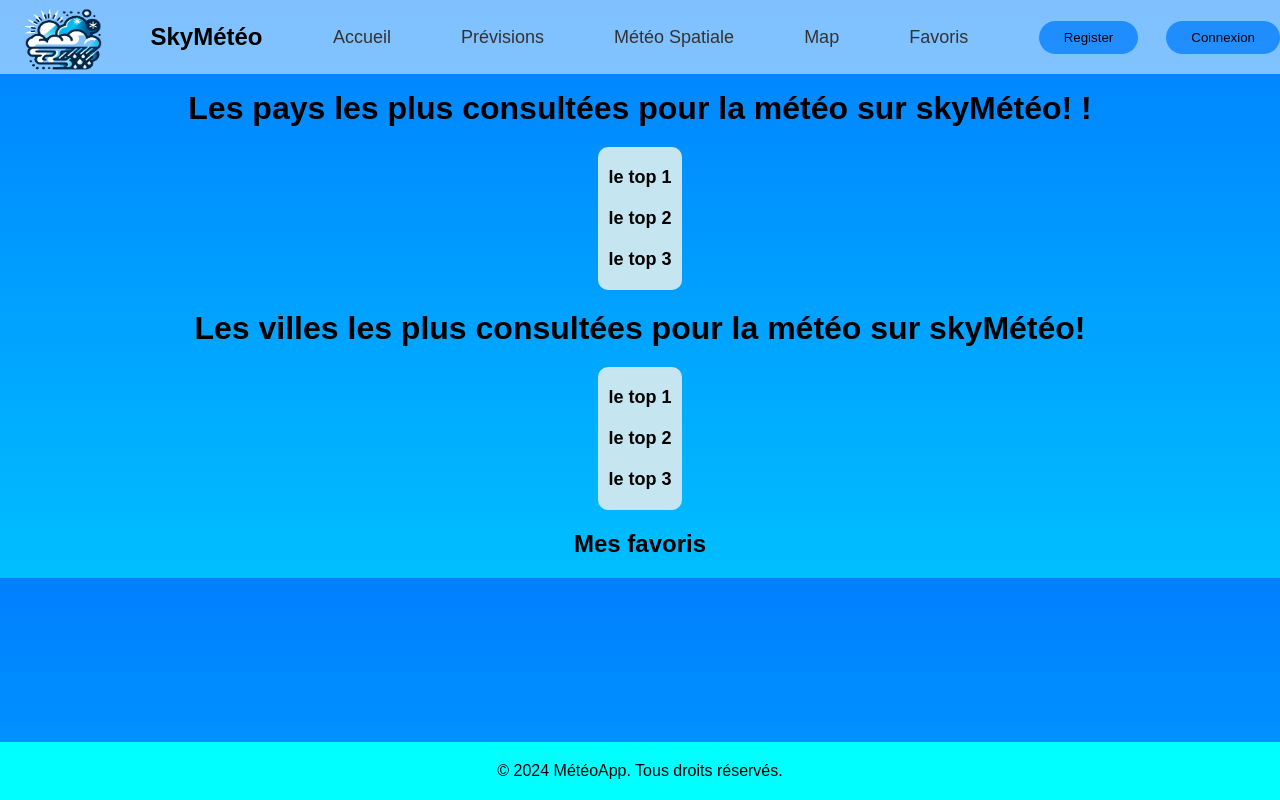
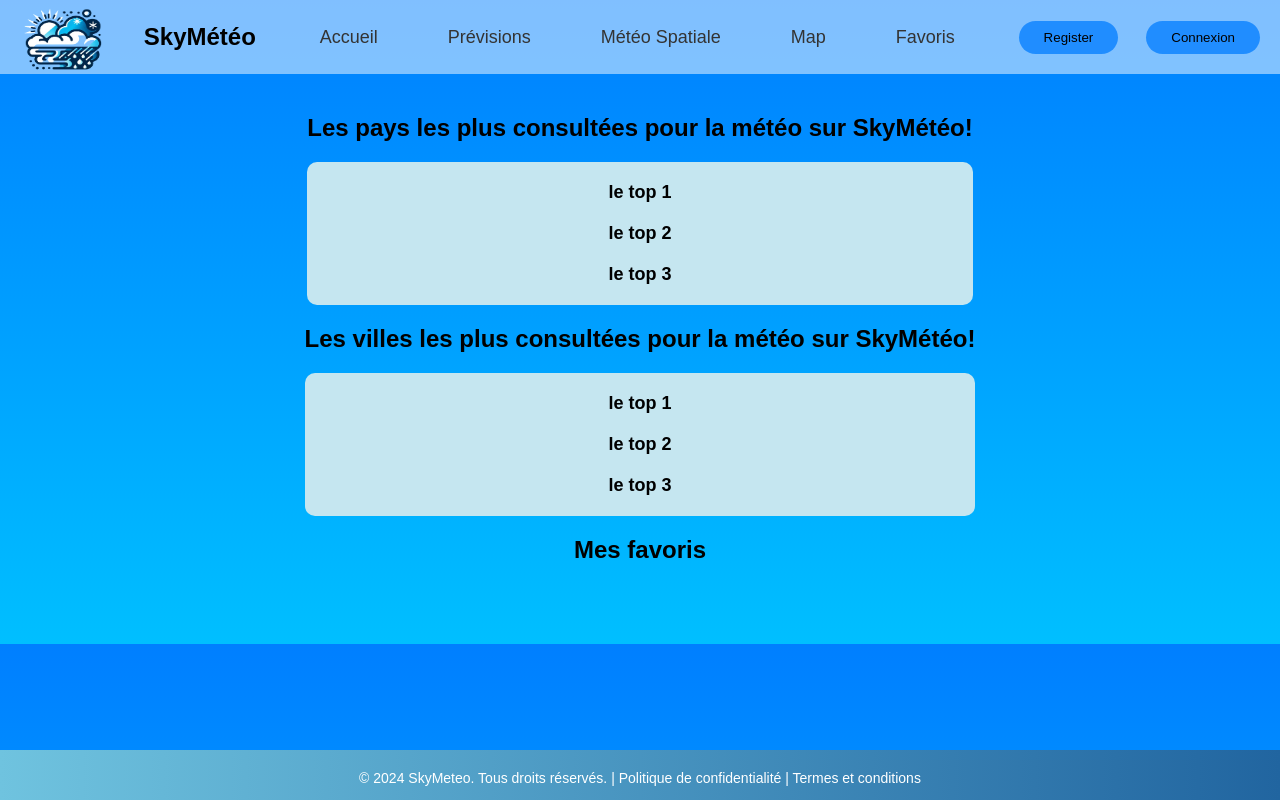
Before and after one commit to Melsav/Jojo_Yaya_Meme_Front, a website: page authent/favoris.html in a window 1280 px wide. Drawn offline with Linux system fonts and the light colour scheme; no server answers.

Commit message:
Mise à jour CSS Footer & Header

```diff
--- a/authent/favoris.html
+++ b/authent/favoris.html
@@ -10,8 +10,9 @@
 
 <body>
     <header>
-        <img id="logo_site" src="../authent/LOGOO-removebg-preview.png" alt="Logo du site">
-        <h2 class="site-name">SkyMétéo</h2>
+            <img id="logo_site" src="../authent/LOGOO-removebg-preview.png" alt="Logo du site">
+            <h2 class="site-name">SkyMétéo</h2>
+
         <nav>
             <ul class="nav_links">
                 <li><a href="../authent/accueil.html">Accueil</a></li>
@@ -26,29 +27,34 @@
             <a class="cta" href="login.html"><button>Connexion</button></a>
         </div>
     </header>
+
     <main>
-        <h1>Les pays les plus consultées pour la météo sur skyMétéo! !</h1>
-        <ul id="most-clicked-countries" class ="cadre-blanc">
-            <li> le top 1</li>
-            <li> le top 2</li>
-            <li> le top 3</li>
-        </ul>
+        <article>
+            <h2>Les pays les plus consultées pour la météo sur SkyMétéo!</h2>
+            <ul id="most-clicked-countries" class="cadre-blanc">
+                <li>le top 1</li>
+                <li>le top 2</li>
+                <li>le top 3</li>
+            </ul>
+        </article>
 
-        <h1>Les villes les plus consultées pour la météo sur skyMétéo!</h1>
-        <ul id="most-clicked-cities" class = "cadre-blanc">
-            <li>le top 1</li>
-            <li>le top 2</li>
-            <li> le top 3</li>
-        </ul>
+        <article>
+            <h2>Les villes les plus consultées pour la météo sur SkyMétéo!</h2>
+            <ul id="most-clicked-cities" class="cadre-blanc">
+                <li>le top 1</li>
+                <li>le top 2</li>
+                <li>le top 3</li>
+            </ul>
+        </article>
+
+        <section id="user-favorites">
+            <h2>Mes favoris</h2>
+            <ul id="user-favorites-list"></ul>
+        </section>
     </main>
 
-    <section id="user-favorites">
-        <h1>Mes favoris</h1>
-        <ul id="user-favorites-list"></ul>
-    </section>
-
     <footer>
-        <p>&copy; 2024 MétéoApp. Tous droits réservés.</p>
+        <p>&copy; 2024 SkyMeteo. Tous droits réservés. | <a href="#">Politique de confidentialité</a> | <a href="#">Termes et conditions</a></p>
     </footer>
     <script src="script_favoris.js"></script>
 </body>
--- a/authent/style_accueil.css
+++ b/authent/style_accueil.css
@@ -124,11 +124,24 @@
 footer {
     text-align: center;
     padding: 20px;
-    background-color: cyan;
+    background: linear-gradient(to right, #6FC3DF, #2165A0);
     position: fixed;
     left: 0;
     bottom: 0;
     width: 100%;
+    font-size: 14px;
+    height: 50px;
+    color: white;
+}
+
+footer a {
+    text-decoration: none;
+    color: white;
+    transition: color 0.3s ease;
+}
+
+footer a:hover {
+    color: #f1f1f1;
 }
 
 .back {
--- a/authent/style_accueil2.css
+++ b/authent/style_accueil2.css
@@ -124,7 +124,22 @@
 footer {
     text-align: center;
     padding: 20px;
-    background-color: rgba(255, 255, 255, 0.9);
+    background: linear-gradient(to right, #6FC3DF, #2165A0);
+    position: fixed;
+    left: 0;
+    bottom: 0;
     width: 100%;
-    margin-top: auto;
+    font-size: 14px;
+    height: 50px;
+    color: white;
 }
+
+footer a {
+    text-decoration: none;
+    color: white;
+    transition: color 0.3s ease;
+}
+
+footer a:hover {
+    color: #f1f1f1;
+}
--- a/authent/style_favoris.css
+++ b/authent/style_favoris.css
@@ -6,9 +6,9 @@
 
 body {
     font-family: Arial, sans-serif;
+    background: linear-gradient(to bottom, #007FFF 0%, #00BFFF 100%);
     background-size: cover;
     background-position: center;
-    background: linear-gradient(to bottom, #007FFF 0%, #00BFFF 100%);
 }
 
 header {
@@ -17,26 +17,17 @@
     align-items: center;
     height: 74px;
     background-color: rgba(255, 255, 255, 0.5);
-    position: fixed;
-    width: 100%;
-    top: 0;
 }
-
-.logo {
-    display: flex;
-    align-items: center;
-    font-size: 24px;
-    color: #333;
-    margin-top: 20px;
-    margin-left: 20px;
-}
-
 
 
 nav {
     display: flex;
 }
 
+.site-name {
+
+    margin-top: 20px;
+}
 .nav_links {
     list-style: none;
     display: flex;
@@ -61,6 +52,7 @@
     display: flex;
     align-items: center;
     gap: 28px;
+    margin-right: 20px;
 }
 
 .cta button {
@@ -76,17 +68,29 @@
     background-color: rgba(1, 124, 255, 1);
 }
 
-
-
 footer {
     text-align: center;
     padding: 20px;
-    background-color: cyan;
+    background: linear-gradient(to right, #6FC3DF, #2165A0);
     position: fixed;
     left: 0;
     bottom: 0;
     width: 100%;
+    font-size: 14px;
+    height: 50px;
+    color: white;
 }
+
+footer a {
+    text-decoration: none;
+    color: white;
+    transition: color 0.3s ease;
+}
+
+footer a:hover {
+    color: #f1f1f1;
+}
+
 
 #logo_site {
     width: 100px;
@@ -94,25 +98,9 @@
     margin-left: 15px;
 }
 
-
-ul {
-    list-style-type: none;
-    padding: 0;
-    margin: 0;
-}
-
-ul li {
-    padding: 10px 0;
-
-    font-size: 18px;
-}
-
-ul li:last-child {
-    border-bottom: none;
-}
-
 main {
-    padding-top: 90px;
+    padding-top: 40px;
+    padding-bottom: 60px;
     display: flex;
     flex-direction: column;
     align-items: center;
@@ -120,13 +108,9 @@
     text-align: center;
 }
 
-h1 {
+h1,
+h2 {
     margin-bottom: 20px;
-    text-align: center;
-}
-
-h2 {
-    margin-top: 0px;
     text-align: center;
 }
 
@@ -145,7 +129,6 @@
     border-bottom: none;
 }
 
-
 .cadre-blanc {
     background-color: #c5e6f0;
     padding: 10px;
--- a/authent/style_login.css
+++ b/authent/style_login.css
@@ -123,15 +123,25 @@
 
 footer {
     text-align: center;
-    padding: 30px 0;
-    background-color: cyan;
-    position: relative;
+    padding: 20px;
+    background: linear-gradient(to right, #6FC3DF, #2165A0);
+    position: fixed;
     left: 0;
-    justify-content: center;
-    align-items: center;
     bottom: 0;
     width: 100%;
-    min-height: 80px;
+    font-size: 14px;
+    height: 50px;
+    color: white;
+}
+
+footer a {
+    text-decoration: none;
+    color: white;
+    transition: color 0.3s ease;
+}
+
+footer a:hover {
+    color: #f1f1f1;
 }
 
 #not_reg {
--- a/authent/style_register.css
+++ b/authent/style_register.css
@@ -50,6 +50,7 @@
     align-items: center;
     gap: 28px;
 }
+
 .cta_ button {
 
     padding: 9px 25px;
@@ -77,11 +78,12 @@
 
 .signup-form {
     background-color: rgba(255, 255, 255, 0.8);
+    margin-bottom: 80px;
     max-width: 400px;
     margin: 50px auto;
     padding: 30px;
     border-radius: 8px;
-    margin-top: 30px;
+    padding-top: 15px;
 }
 
 .signup-form h2 {
@@ -117,11 +119,24 @@
 footer {
     text-align: center;
     padding: 20px;
-    background-color: cyan;
+    background: linear-gradient(to right, #6FC3DF, #2165A0);
     position: fixed;
     left: 0;
     bottom: 0;
     width: 100%;
+    font-size: 14px;
+    height: 50px;
+    color: white;
+}
+
+footer a {
+    text-decoration: none;
+    color: white;
+    transition: color 0.3s ease;
+}
+
+footer a:hover {
+    color: #f1f1f1;
 }
 
 #already_reg {
--- a/weather/style_map.css
+++ b/weather/style_map.css
@@ -121,6 +121,7 @@
     display: flex;
     align-items: center;
     gap: 28px;
+    margin-right: 20px;
 }
 
 .cta button {
@@ -138,11 +139,23 @@
 
 footer {
     text-align: center;
-    padding: 5px;
-    background-color: cyan;
+    padding: 20px;
+    background: linear-gradient(to right, #6FC3DF, #2165A0);
     position: fixed;
     left: 0;
     bottom: 0;
     width: 100%;
-    z-index: 1;
+    font-size: 14px;
+    height: 30px;
+    color: white;
 }
+
+footer a {
+    text-decoration: none;
+    color: white;
+    transition: color 0.3s ease;
+}
+
+footer a:hover {
+    color: #f1f1f1;
+}
```
Also changed, not shown: authent/accueil.html (+1 -1 lines), authent/accueil2.html (+1 -1 lines), authent/login.html (+1 -1 lines), authent/register.html (+1 -1 lines), weather/map.html (+1 -1 lines).
